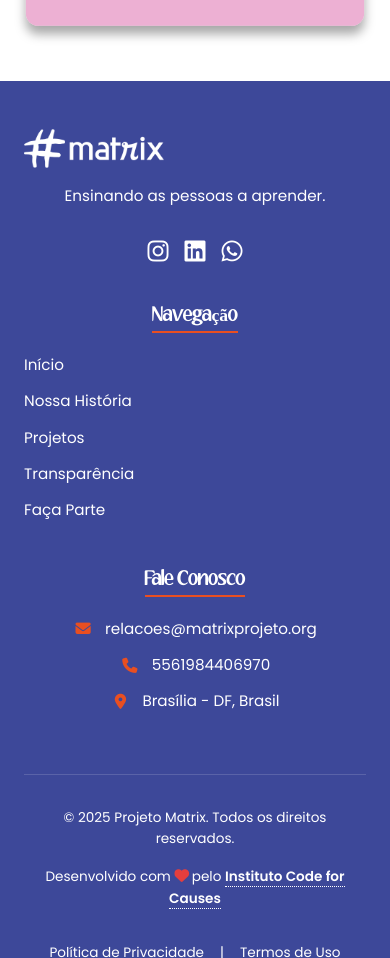
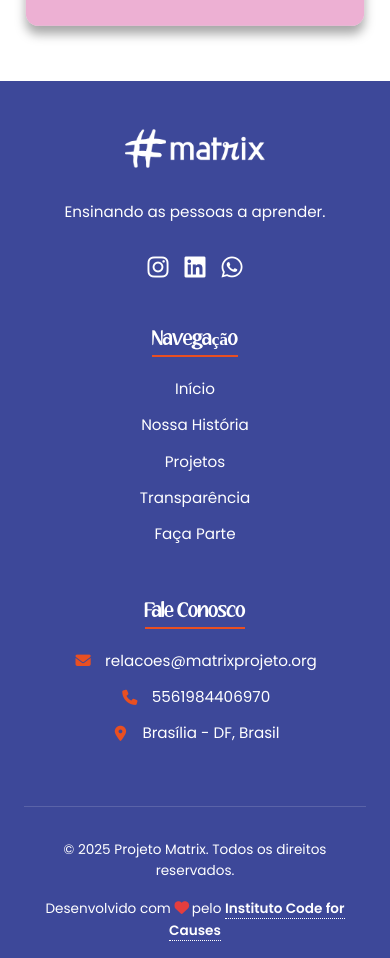
Before and after one commit to projetomatrixti-maker/projeto-matrix-site, a plain HTML site: page historia.html in a window 390 px wide. Shown: the part 6360-7318 px from the top of the page. Drawn offline with Linux system fonts and the light colour scheme.

Commit message:
feat: :sparkles: ajustando footer no mobile

```diff
--- a/css/responsive.css
+++ b/css/responsive.css
@@ -447,17 +447,6 @@
     grid-template-columns: 1fr;
   }
 
-  /* Footer */
-  .footer-grid {
-    grid-template-columns: 1fr;
-    gap: 2rem;
-    text-align: center;
-  }
-
-  .footer-large-logo {
-    display: none;
-  }
-
   /* WhatsApp Float */
   .whatsapp-float {
     width: 50px;
@@ -751,3 +740,41 @@ img {
     font-size: 1.3rem;
   }
 }
+
+/* Responsividade (Mobile) */
+@media (max-width: 768px) {
+  .footer-logo {
+    display: flex;
+    justify-content: center;
+  }
+
+  .site-footer {
+    padding: 3rem 0 2rem;
+  }
+
+  .footer-grid {
+    grid-template-columns: 1fr;
+    gap: 2.5rem;
+    text-align: center;
+  }
+
+  .footer-large-logo {
+    display: none;
+  } /* Oculta logo decorativa no mobile */
+
+  .social-links {
+    justify-content: center;
+  }
+
+  .footer-links li {
+    justify-content: center;
+  }
+
+  .footer-contact li {
+    justify-content: center;
+  }
+
+  .brand-description {
+    margin: 1rem auto;
+  }
+}
--- a/css/style.css
+++ b/css/style.css
@@ -1209,30 +1209,6 @@ section {
   }
   100% {
     transform: scale(1);
-  }
-}
-
-/* Responsividade (Mobile) */
-@media (max-width: 768px) {
-  .site-footer {
-    padding: 3rem 0 2rem;
-  }
-  .footer-grid {
-    grid-template-columns: 1fr;
-    gap: 2.5rem;
-    text-align: center;
-  }
-  .footer-large-logo {
-    display: none;
-  } /* Oculta logo decorativa no mobile */
-  .social-links {
-    justify-content: center;
-  }
-  .footer-contact li {
-    justify-content: center;
-  }
-  .brand-description {
-    margin: 1rem auto;
   }
 }
 
```
